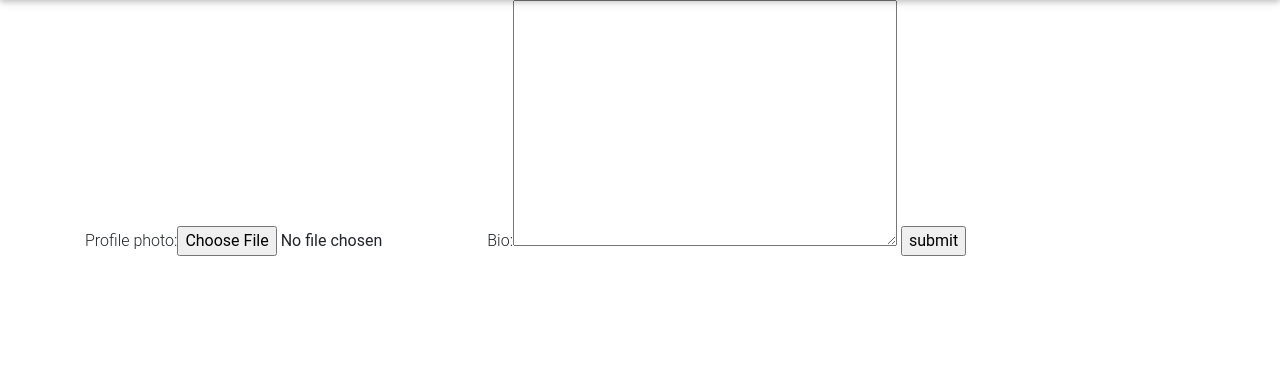
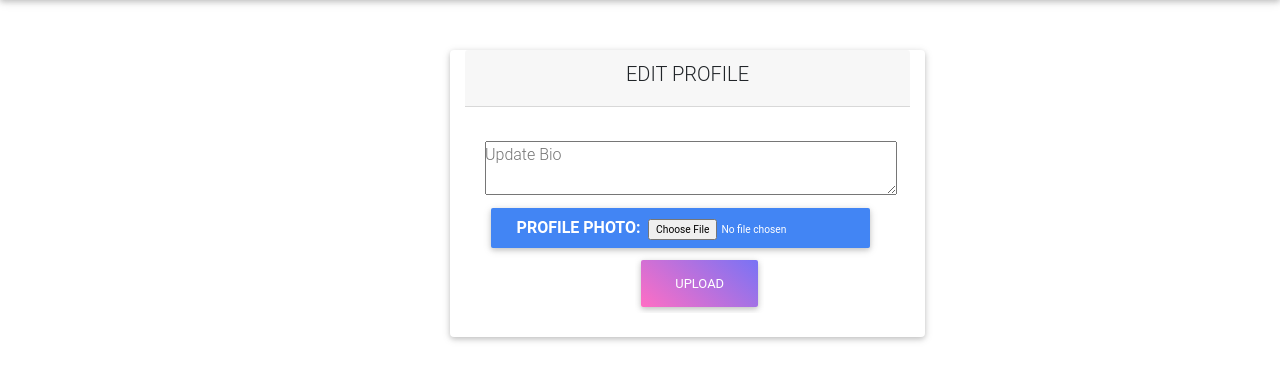
Before and after one commit to sokkyyy/Instagram, a Django app: a page that uses insta/templates/edit_profile.html in a window 1280 px wide. Shown: the part 70-451 px from the top of the page. Run offline with Django 3.2, Linux system fonts and the light colour scheme; the visitor is signed in with stand-in values (Sample User, id 1); some libraries are stand-ins or nearby versions.

Commit message:
Styling for the profile edit form and post pic form

```diff
--- a/insta/forms.py
+++ b/insta/forms.py
@@ -57,6 +57,10 @@ class PostPic(ModelForm):
     class Meta:
         model = Image
         exclude = ['profile','likes','posted','user_liked']
+        widgets = {
+            'name': forms.TextInput(attrs={'class': "form-control form-control-sm"}),
+            'caption': forms.TextInput(attrs={'class': "form-control form-control-sm"}),
+        }
 
 
 
@@ -64,6 +68,9 @@ class EditProfile(ModelForm):
     class Meta:
         model = Profile
         exclude = ['user']
+        widgets = {
+            'bio':forms.Textarea(attrs={'rows':2, 'cols':43}),
+        }
 
 
 class CommentForm(ModelForm):
--- a/insta/templates/edit_profile.html
+++ b/insta/templates/edit_profile.html
@@ -2,11 +2,29 @@
 
 {%block content %}
 <div class="container">
-    <form action="{% url 'edit_profile' %}" method="POST" enctype="multipart/form-data">
-        {%csrf_token%}
-        {{form}}
-        <input type="submit" value="submit">
-    </form>
-
+    <div class="row">
+        <div class="col-sm-4"></div>
+        <div class="col-sm-5 card" style="margin-top: 50px;">
+            <div class="card-header">
+                <h5 class="text-center">EDIT PROFILE</h5>
+            </div>
+            <form style="margin-left:20px;padding-top: 10px;" class="md-form" action="{% url 'edit_profile' %}" method="POST" enctype="multipart/form-data">
+                {%csrf_token%}
+                <div class="fieldWrapper">
+                    <label for="{{ form.bio.id_for_label }}">Update Bio</label>
+                    {{ form.bio }}
+                </div>
+                <div class="file-field" >
+                    <div class="btn btn-primary btn-sm float-left">
+                      <span style="font-size: 16px;font-weight: bold;padding-right: 5px;">Profile Photo:</span>
+                      <span>{{form.profile_photo}}</span>
+                    </div>
+                </div>
+                <div style="margin-left: 150px;">
+                    <input type="submit" value="Upload" class="btn purple-gradient">
+                </div>
+            </form>
+        </div>
+    </div>
 </div>
 {%endblock%}
--- a/insta/templates/search.html
+++ b/insta/templates/search.html
@@ -11,13 +11,13 @@
           <div class="col-sm-2 view overlay" style="background-image: url({{profile.profile_photo.url}});
           background-position: center; background-repeat: no-repeat; background-size: cover;
           height:250px">
-            <a >
+            <a>
                 <div class="mask rgba-white-slight"></div>
             </a>
             <div class="mask rgba-black-strong flex-center waves-effect waves-light">
                 <p class="white-text" style="font-weight: bold;">
                     <span style="margin: 10px;">
-                      <a href="{% url 'profile' user.username %}" class="white-text"> @{{profile.user.username}} </a>
+                      <a href="{% url 'profile' profile.user.username %}" class="white-text"> @{{profile.user.username}} </a>
                     </span>
                 </p>
             </div>
```
Also changed, not shown: insta/templates/post-pic.html (+8 -5 lines), media/profile_pic/ray_OaidAVm.jpg (added).
